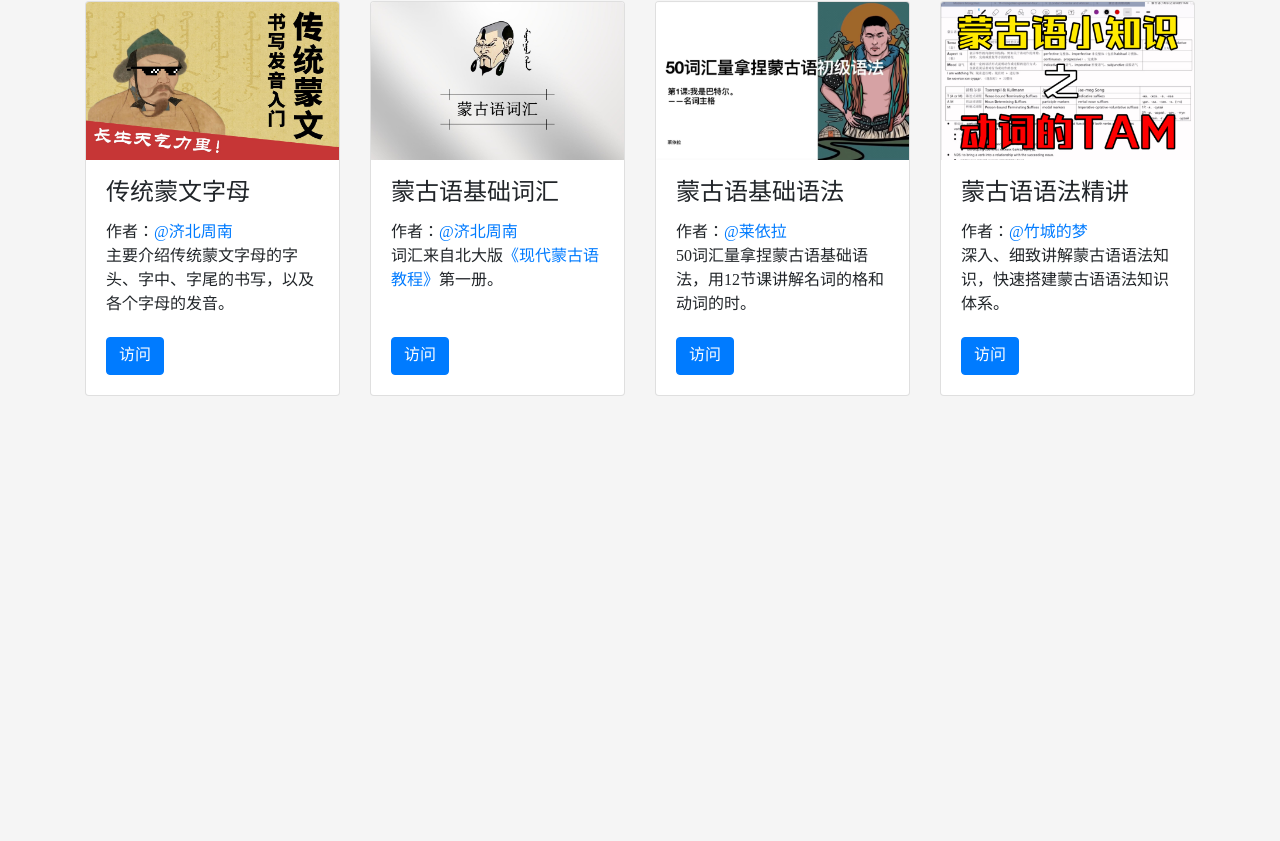
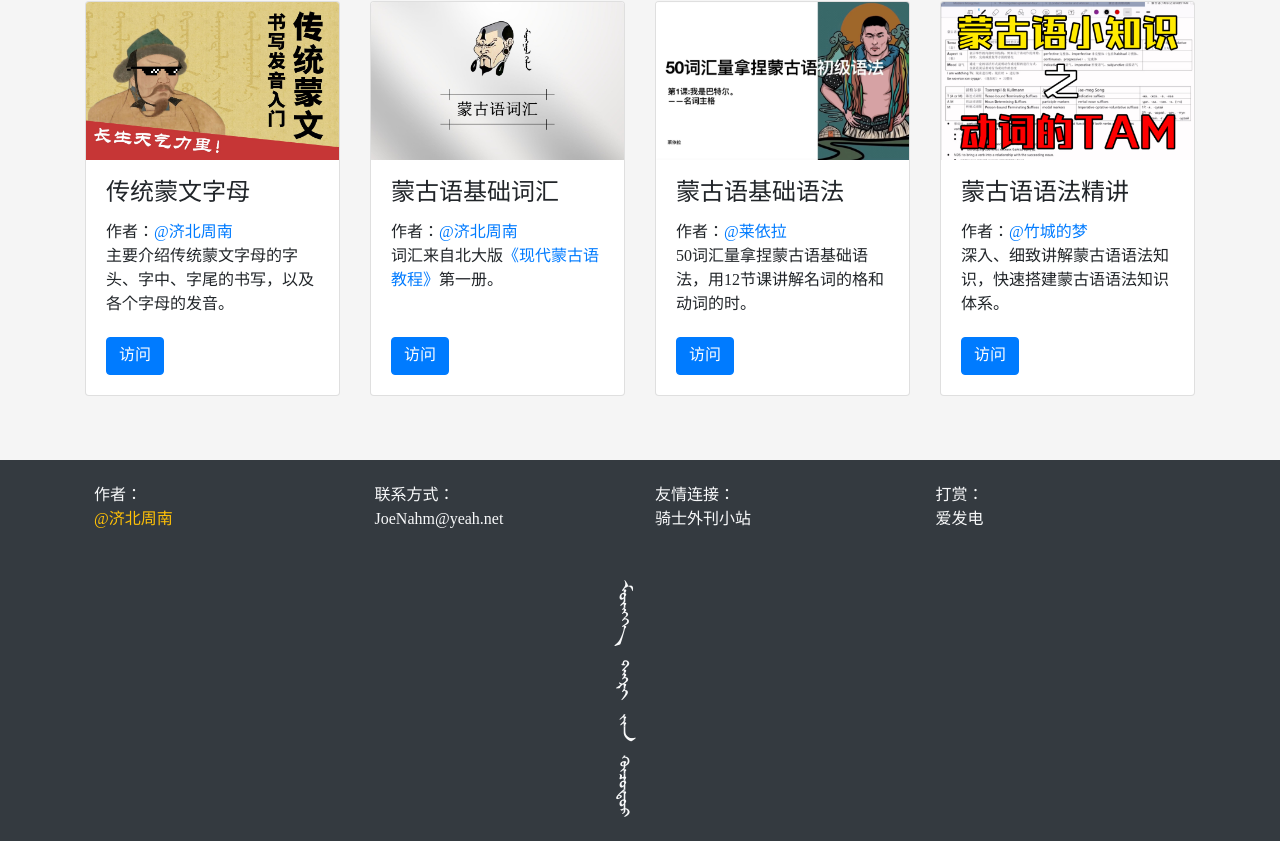
Before and after one commit to alt-mgl/alt-mgl, a Vue app: page / in a window 1280 px wide. Shown: the part 1319-2160 px from the top of the page. Before the commit the page ends 1731 px from the top, so only its background shows below. Built offline with nearby package versions, Linux system fonts and the light colour scheme.

Commit message:
优化seo；添加footer

```diff
--- a/public/index.html
+++ b/public/index.html
@@ -6,6 +6,9 @@
     <meta name="viewport" content="width=device-width,initial-scale=1.0">
     <link rel="icon" href="<%= BASE_URL %>favicon.svg">
     <title><%= htmlWebpackPlugin.options.title %></title>
+    <meta name="Keywords" content="阿六敦,蒙古语,阿六敦蒙古语资源站,Алтан Монгол,ᠠᠯᠲᠠᠨ ᠮᠣᠩᠭᠣᠯ ᠬᠡᠷᠡᠭᠰᠡᠯ ᠰᠠᠶᠢᠲᠤ,Алтан Монгол Хэрэгсэл Сайт,济北周南,北朝云山">
+    <meta name="Description" content="一个蒙古语工具和学习资源汇总的网站">
+    <meta name="Author" Content="济北周南,joenahm@yeah.net">
     <script>
       var _hmt = _hmt || [];
       (function() {
--- a/src/App.vue
+++ b/src/App.vue
@@ -16,6 +16,35 @@
 
     <div id="main">
       <router-view></router-view>
+    </div>
+
+    <div class="bg-dark text-light">
+      <b-container class="p-4">
+        <b-row class="mb-4">
+          <b-col cols="6" xl="3" class="mb-4">
+            作者：<br>
+            <b-link class="text-warning" href="https://space.bilibili.com/13957052/">@济北周南</b-link>
+          </b-col>
+
+          <b-col cols="6" xl="3" class="mb-4">
+            联系方式：<br>
+            <b-link class="text-light" href="mailto:JoeNahm@yeah.net">JoeNahm@yeah.net</b-link>
+          </b-col>
+
+          <b-col cols="6" xl="3" class="mb-4">
+            友情连接：<br>
+            <b-link class="text-light" href="https://newstandshare.azurewebsites.net/">骑士外刊小站</b-link>
+          </b-col>
+
+          <b-col cols="6" xl="3" class="mb-4">
+            打赏：<br>
+            <b-link class="text-light" href="https://afdian.net/a/joenahm">爱发电</b-link>
+          </b-col>
+        </b-row>
+        <b-row class="bottom-slogan">
+          <div>ᠮᠥᠩᠬᠡ ᠲᠩᠷᠢ ᠶ᠋ᠢᠨ ᠬᠦᠴᠦᠲᠣᠷ</div>
+        </b-row>
+      </b-container>
     </div>
   </div>
 </template>
@@ -54,5 +83,17 @@ export default {
 <style>
 #main {
   margin-top: 100px;
+  min-height: 1000px;
+}
+
+.bottom-slogan {
+  display: flex;
+  width: 100%;
+  justify-content: center;
+  flex-direction: column;
+  font-family: "Oyun Garbiqimel Tig";
+  font-size: 20px;
+  word-spacing: 10px;
+  writing-mode: vertical-lr;
 }
 </style>
```
